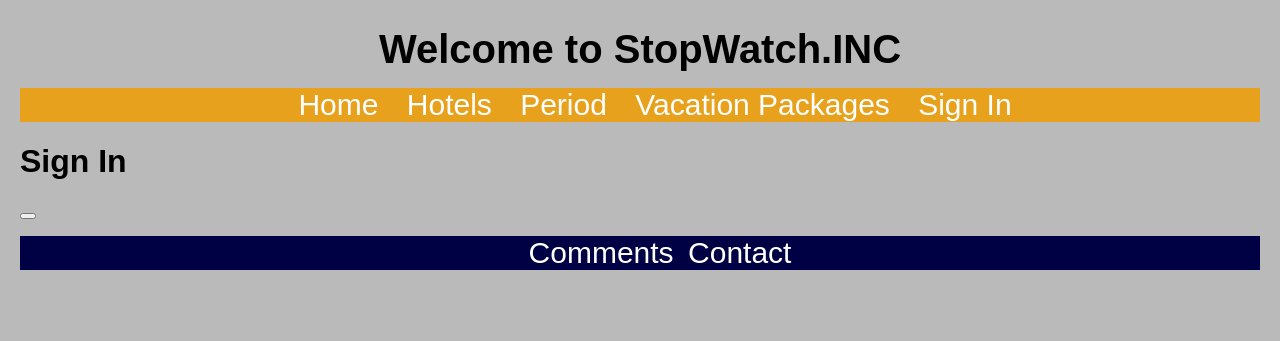
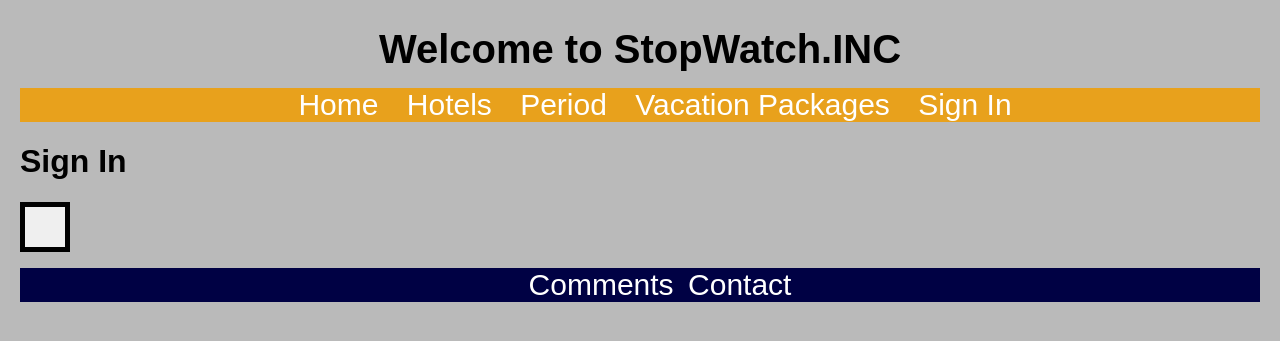
Before and after one commit to Rlperez1207/Time-Travel, a Jekyll site: the page built from Account/index.html, in a window 1280 px wide. Shown: the top 341 px of the page. Built offline with Jekyll 4.4.1, drawn with Linux system fonts in a browser that asks for light colours; some web fonts are replaced.

Commit message:
Update main.css

```diff
--- a/css/main.css
+++ b/css/main.css
@@ -118,11 +118,11 @@ body img {
   background-color: white;
   margin: 5px;
 }
-#SUBSCRIBES {
+#log {
  text-align: center;
  font-size: 100px;
  padding: 20px;
- border: 15px solid black;
+ border: 5px solid black;
  margin: auto;
 }
 #Track1 {
```
